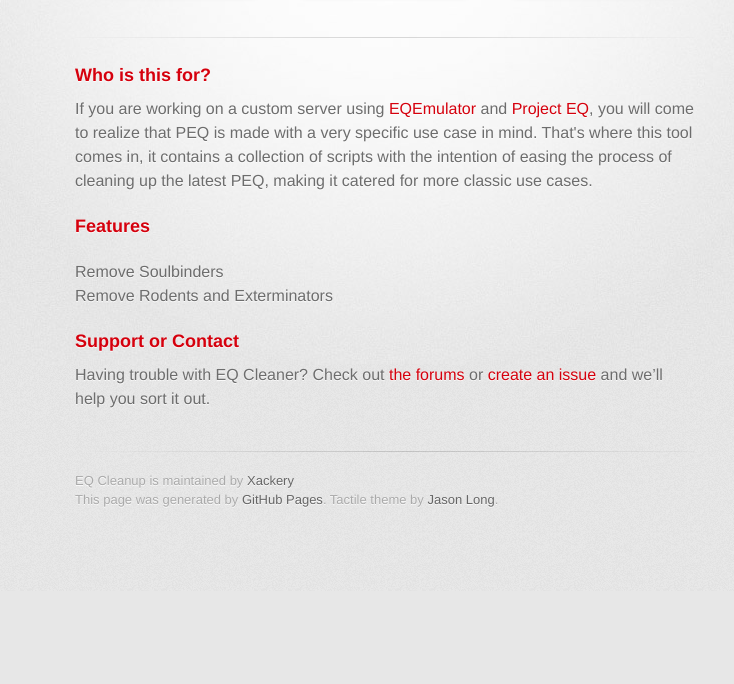
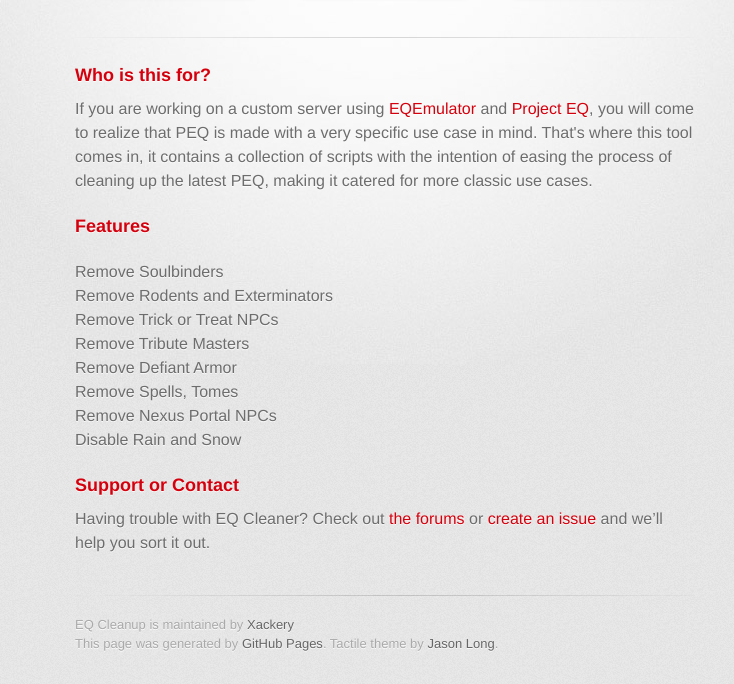
Before and after one commit to xackery/eqcleanup, a plain HTML site: page index.html in a window 1280 px wide. Shown: the part 209-893 px from the top of the page, without its empty margins (255-989 px from the left). Before the commit the page ends 800 px from the top, so only its background shows below. Drawn offline with Linux system fonts and the light colour scheme; a web font is replaced by a local one.

Commit message:
Added more items that can be deleted.

```diff
--- a/index.html
+++ b/index.html
@@ -40,6 +40,12 @@
 <p><ul>
 Remove Soulbinders<br>
 Remove Rodents and Exterminators<br>
+Remove Trick or Treat NPCs<br>
+Remove Tribute Masters<br>
+Remove Defiant Armor<br>
+Remove Spells, Tomes<br>
+Remove Nexus Portal NPCs<br>
+Disable Rain and Snow</br>
 </ul></p>
 
 
```
